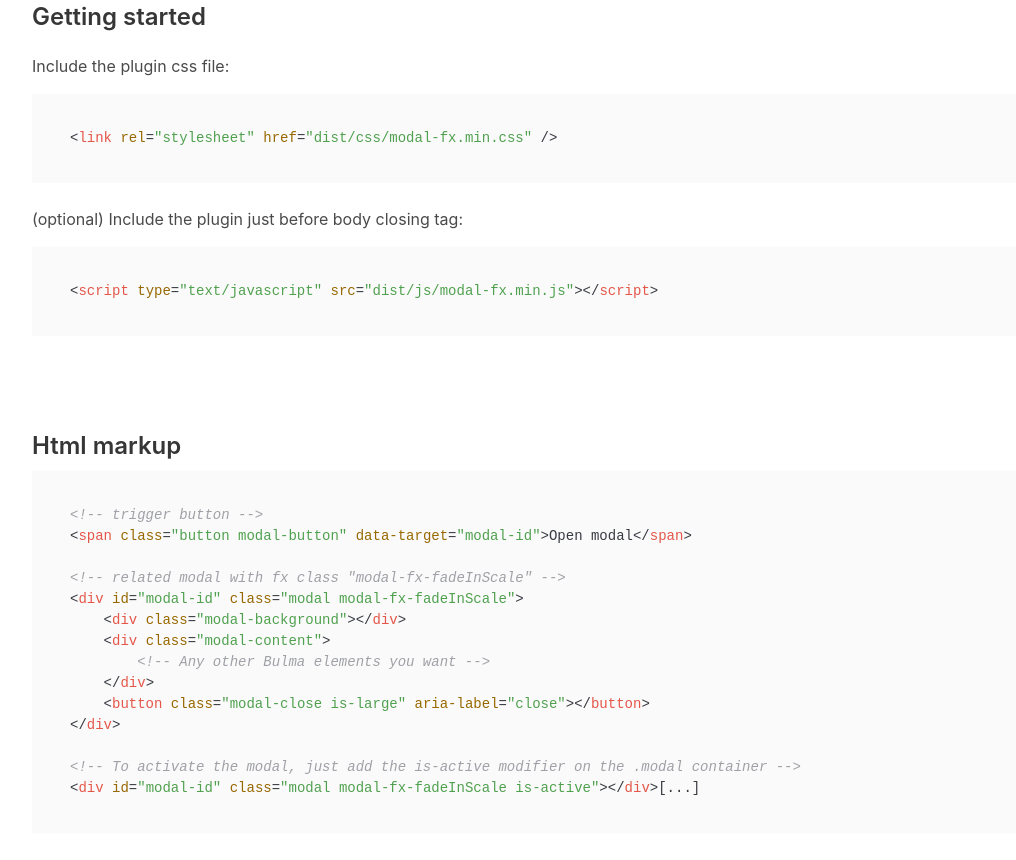
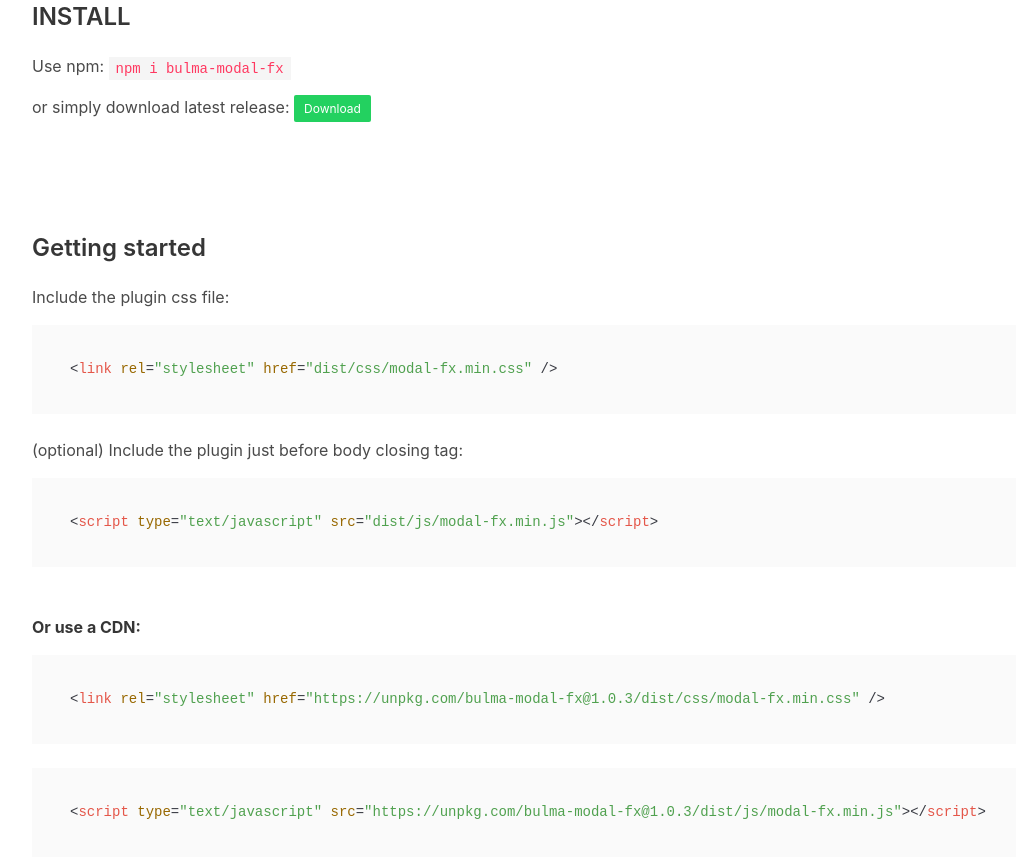
Before and after one commit to postare/bulma-modal-fx, a website: page index.html in a window 1280 px wide. Shown: the part 1207-2067 px from the top of the page, without its empty margins (32-1048 px from the left). Drawn offline with nearby package versions, Linux system fonts and the light colour scheme.

Commit message:
documenting

```diff
--- a/index.html
+++ b/index.html
@@ -83,6 +83,17 @@
     <section class="section">
         <div class="container">
             <h3 class="title is-4">
+                INSTALL
+            </h3>
+            <p>Use npm: <code>npm i bulma-modal-fx</code></p>
+            <p>or simply download latest release:
+            <a class="button is-success is-small" href="https://github.com/postare/bulma-modal-fx/releases/download/v1.0.2/bulma-modal-fx-v1.0.2.zip">Download</a></p>
+        </div>
+    </section>
+
+    <section class="section">
+        <div class="container">
+            <h3 class="title is-4">
                 Getting started
             </h3>
             <p>Include the plugin css file:</p>
@@ -92,6 +103,14 @@
             <p>(optional) Include the plugin just before body closing tag:</p>
             <figure class="highlight">
                 <pre><code class="html">&lt;script type="text/javascript" src="dist/js/modal-fx.min.js"&gt;&lt;/script&gt;</code></pre>
+            </figure>
+            <div class="spacer"></div>
+            <p><strong>Or use a CDN:</strong></p>
+            <figure class="highlight">
+                <pre><code class="html">&lt;link rel="stylesheet" href="https://unpkg.com/bulma-modal-fx@1.0.3/dist/css/modal-fx.min.css" /&gt;</code></pre>
+            </figure>
+            <figure class="highlight">
+                <pre><code class="html">&lt;script type="text/javascript" src="https://unpkg.com/bulma-modal-fx@1.0.3/dist/js/modal-fx.min.js"&gt;&lt;/script&gt;</code></pre>
             </figure>
         </div>
     </section>
```
Also changed, not shown: README.md, dist/css/modal-fx.css, dist/css/modal-fx.min.css, 1 other file.
